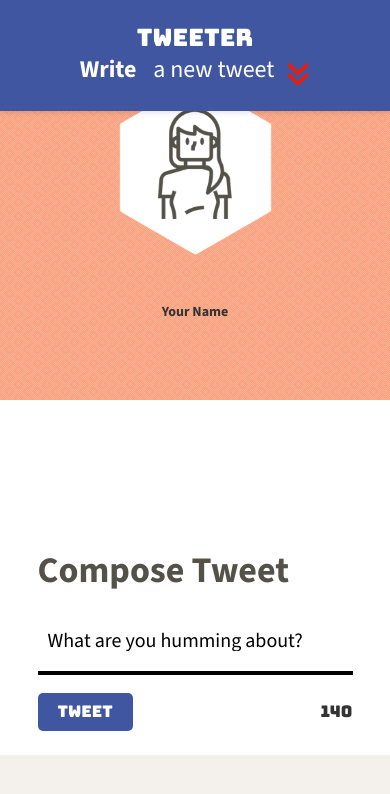
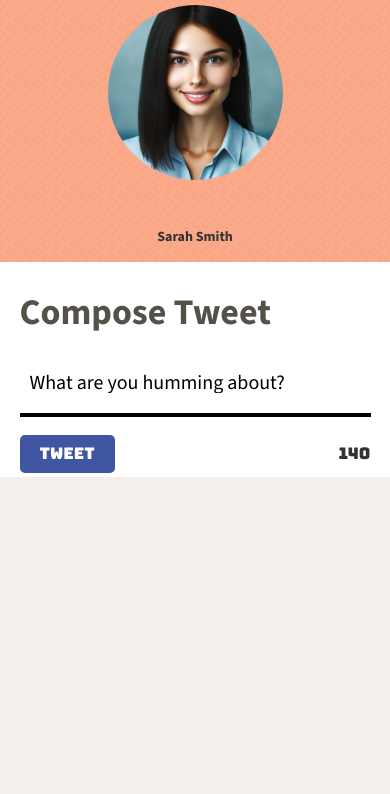
Before and after one commit to Nesss86/tweeter, a website: page public/index.html in a window 390 px wide. Drawn offline with nearby package versions, Linux system fonts and the light colour scheme; no server answers.

Commit message:
Updated repsonsive design to accomodate multiple viewpoints

```diff
--- a/public/index.html
+++ b/public/index.html
@@ -35,19 +35,21 @@
       </span>
     </nav>
 
-    <!-- Header Section -->
+    <!-- Main Container -->
+    <main class="container">
+      <!-- Left column: Header -->
       <header>
         <div class="profile">
-        <img src="/images/profile-hex.png" alt="profile-pic" class="avatar">
+          <img src="/images/julie-avatar.jpg" alt="profile-pic" class="avatar">
         </div>
         <br>
         <div>
-        <h2 class="name">Your Name</h2>
+          <h2 class="name">Sarah Smith</h2>
         </div>
       </header>
 
-    <!-- Main Container -->
-    <main class="container">
+      <!-- Right column: Content -->
+      <div class="content">
         <!-- New Tweet Section -->
         <section class="new-tweet">
           <h2>Compose Tweet</h2>
@@ -69,6 +71,7 @@
         <section id="tweets-container">
           <!-- Dynamically Rendered Tweets Will Appear Here -->
         </section>
+      </div>
     </main>
   </body>
 </html>
--- a/public/styles/header.css
+++ b/public/styles/header.css
@@ -1,10 +1,11 @@
 header {
-  width: 100%;
-  height: 400px;
+  width: 100%; /* Full width by default */
   background-color: #ffa07a;
   background-image: url('../images/back-pattern.png');
   margin: 0;
   padding: 0;
+  align-self: flex-start;
+  height: auto;
 }
 
 .profile {
@@ -27,3 +28,15 @@ header .avatar {
   text-align: center;
   font-size: 1.5rem;
 }
+
+/* Adjustments for one-column layout */
+@media screen and (max-width: 1024px) {
+  header {
+    height: auto;
+    padding: 5px;
+  }
+
+  .profile {
+    padding-top: 0;
+  }
+}
--- a/public/styles/layout.css
+++ b/public/styles/layout.css
@@ -4,6 +4,9 @@
  * Do not modify these two selectors, please
  */
 
+/*
+ * Global styles
+ */
  :root {
   --primary-bg: #ffffff;
   --primary-border: #333333;
@@ -15,11 +18,11 @@
 html {
   box-sizing: border-box;
 }
+
 *, *:before, *:after {
   box-sizing: inherit;
 }
 
-/* Global layout stuff */
 body {
   color: #545149;
   background-color: #f4f1ec;
@@ -28,16 +31,91 @@ body {
   margin: 0;
 }
 
-/* Add padding below the nav for content spacing */
+/* Global layout */
 main, .container {
   background-color: var(--primary-bg);
   padding: 120px 20px 20px;
+  display: flex;
+  flex-direction: row; /* Default: Two-column layout */
+}
+
+/* Left column: Header */
+header {
+  flex: 0 0 30%; /* 30% width for the left column */
+  margin-right: 20px; /* Spacing between columns */
+  align-self: flex-start; /* Prevents header from stretching */
+  height: auto; /* Keep height dynamic based on content */
+}
+
+/* Right column: Content (New Tweet + Tweets Container) */
+.content {
+  flex: 1; /* Takes up the rest of the width */
+  display: flex;
+  flex-direction: column; /* Stack new tweet and tweets container */
+  height: 100%; /* Ensure content stretches vertically */
 }
 
 .new-tweet {
-  margin-bottom: 75px;
+  margin-bottom: 20px;
 }
 
 .tweets-container {
-  margin-top: 50px;
+  margin-top: 20px;
+  display: flex;
+  flex-direction: column; /* Stack tweets vertically */
+  flex-grow: 1; /* Make sure tweets container grows to fill available space */
+  justify-content: flex-end; /* Push the footer (or last tweet) to the bottom */
+  height: 100%; /* Full height */
 }
+
+/* Ensure the footer is part of the tweets container */
+.tweets-container footer {
+  background-color: var(--primary-bg);
+  text-align: center;
+  padding: 10px;
+  border-top: 1px solid var(--primary-border);
+  margin-top: auto; /* Ensure footer stays at the bottom of the tweets container */
+}
+
+/* One-column layout (for width < 1024px) */
+@media screen and (max-width: 1024px) {
+  body {
+    margin: 0; /* Remove default body margin */
+    padding: 0; /* Remove default body padding */
+  }
+
+  nav {
+    display: none; /* Hide the nav for reduced screens */
+  }
+
+  main, .container {
+    flex-direction: column; /* Stack all elements vertically */
+    padding: 0; /* Remove padding for full stacking */
+    height: 100%; /* Ensure content stretches to fill screen */
+  }
+
+  header {
+    width: 100%; /* Full width for header */
+    margin: 0; /* Remove any margin */
+    padding: 10px; /* Add consistent padding for spacing */
+  }
+
+  .content {
+    width: 100%; /* Full width for content */
+    margin: 0; /* Remove margins for a cleaner layout */
+  }
+
+  .new-tweet {
+    margin-bottom: 20px; /* Add space between tweet form and tweets */
+  }
+
+  .tweets-container {
+    margin-top: 20px;
+    flex-grow: 1; /* Allow the tweets container to take up available space */
+    padding-bottom: 20px; /* Add padding to the bottom to ensure footer stays at the bottom */
+  }
+
+  footer {
+    margin-top: auto; /* Ensure the footer is aligned at the bottom of the tweet container */
+  }
+}
--- a/public/styles/nav.css
+++ b/public/styles/nav.css
@@ -67,3 +67,17 @@ nav.scrolled {
   background-color: rgba(64, 86, 161, 0.9);
   transition: background-color 0.3s ease;
 }
+
+.icon {
+  display: inline-block;
+  animation: bounce 1s infinite; /* Apply the animation */
+}
+
+@keyframes bounce {
+  0%, 100% {
+    transform: translateY(0); /* Start and end position */
+  }
+  50% {
+    transform: translateY(-10px); /* Move up by 10px */
+  }
+}
--- a/server/data-files/initial-tweets.json
+++ b/server/data-files/initial-tweets.json
@@ -8,7 +8,7 @@
     "content": {
       "text": "If I have seen further it is by standing on the shoulders of giants"
     },
-    "created_at": 1733846974230
+    "created_at": 1733861202847
   },
   {
     "user": {
@@ -19,6 +19,6 @@
     "content": {
       "text": "Je pense , donc je suis"
     },
-    "created_at": 1733933374230
+    "created_at": 1733947602847
   }
 ]
```
Lines whose indentation alone changed are shown as unchanged.
